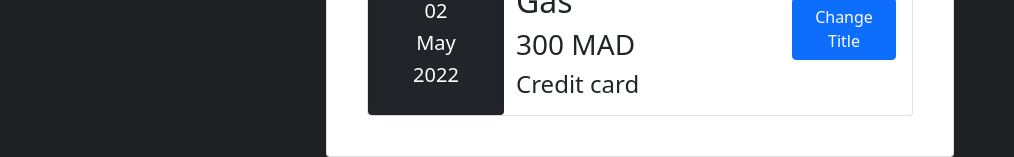
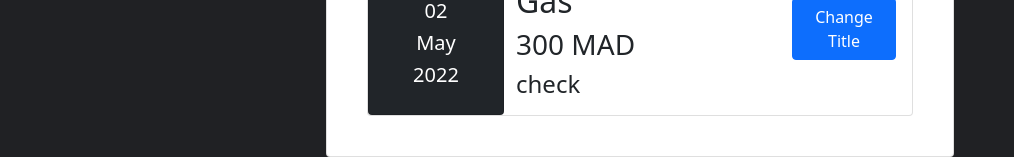
Before and after one commit to bouhouchmarouane/expenses-app, a React (Create React App) app: page / in a window 1280 px wide. Shown: the part 714-871 px from the top of the page, without its empty margins (0-1014 px from the left). Built offline with nearby package versions, Linux system fonts and the light colour scheme.

Commit message:
Add key value

```diff
--- a/src/App.js
+++ b/src/App.js
@@ -4,15 +4,16 @@ import FilterExpense from "./components/FilterExpense";
 import { useState } from "react";
 import Card from "./components/Card";
 
-const App = () => {
-  const expenseItems = [
+const INITIAL_EXPENSES = [
   {
+    id: 1,
     title: "Car  insurance",
     amount: 4200,
     date: new Date(),
     paymentMethod: "Credit card",
   },
   {
+    id: 2,
     title: "Gas",
     amount: 300,
     date: new Date(),
@@ -20,19 +21,21 @@ const App = () => {
   },
 ];
 
+const App = () => {
+  const [expenses, setExpenses] = useState(INITIAL_EXPENSES);
   const [filteredYear, setFilteredYear] = useState('2021');
 
-  const saveExpenseDataHandler = (enteredExpenseData) => {
+  const addExpenseDataHandler = (enteredExpenseData) => {
     const newExpenseData = {
-      ...enteredExpenseData,
       id: Math.random().toString(),
+      ...enteredExpenseData
     };
-    console.log(newExpenseData);
+    setExpenses([newExpenseData, ...expenses]);
+    console.log([newExpenseData, ...expenses]);
   };
 
   const filteredYearchangeHandler = (selectedYear) => {
     setFilteredYear(selectedYear);
-    console.log(selectedYear);
   }
 
   return (
@@ -42,10 +45,10 @@ const App = () => {
 
       <div className="col-lg-3 col-md-2 col-sm-0"></div>
       <div className="col-lg-6 col-md-8 col-sm12">
-        <ExpenseForm onSaveEnteredData={saveExpenseDataHandler}/>
+        <ExpenseForm onSaveEnteredData={addExpenseDataHandler}/>
         <Card>
           <FilterExpense onFilteredYearChanged={filteredYearchangeHandler} selected={filteredYear}/>
-          <Expenses expenseItems={expenseItems} />
+          <Expenses expenseItems={expenses} />
         </Card>
       </div>
       <div className="col-lg-3 col-md-2 col-sm-0"></div>
--- a/src/components/ExpenseForm.js
+++ b/src/components/ExpenseForm.js
@@ -34,10 +34,10 @@ export const ExpenseForm = (props) => {
 
     props.onSaveEnteredData(newExpense);
 
-    setEnteredTitle('');
+    /* setEnteredTitle('');
     setEnteredAmount('');
     setEnteredDate('');
-    setEnteredPaymentMethod('cash');
+    setEnteredPaymentMethod('cash'); */
   };
 
   return (
--- a/src/components/ExpenseItem.js
+++ b/src/components/ExpenseItem.js
@@ -1,16 +1,10 @@
-import { useState } from "react";
 import ExpenseDate from "./ExpenseDate";
 
 const ExpenseItem = (props) => {
+    const title = props.title;
     const amount = props.amount;
     const date = props.date;
     const paymentMethod = props.paymentMethod;
-
-    const [title, setTitle] = useState(props.title);
-
-    const changeTitle = () => {
-      setTitle(prompt('Please enter the new title'));
-    }
 
     return (
       <div className="card m-4">
@@ -22,7 +16,7 @@ const ExpenseItem = (props) => {
             <h4>{paymentMethod}</h4>
           </div>
           <div className="card-body col-xl-3 col-lg-12">
-            <button className="btn btn-primary" onClick={changeTitle}>Change Title</button>
+            <button className="btn btn-primary">Change Title</button>
           </div>
         </div>
       </div>
--- a/src/components/Expenses.js
+++ b/src/components/Expenses.js
@@ -5,10 +5,11 @@ const Expenses = (props) => {
     <div>
       {props.expenseItems.map(expenseItem => (
         <ExpenseItem
+        key={expenseItem.id}
         title={expenseItem.title}
         amount={expenseItem.amount}
         date={expenseItem.date}
-        paymentMethod={props.expenseItems[0].paymentMethod}
+        paymentMethod={expenseItem.paymentMethod}
       />
       ))}
     </div>
```
Lines whose indentation alone changed are shown as unchanged.
